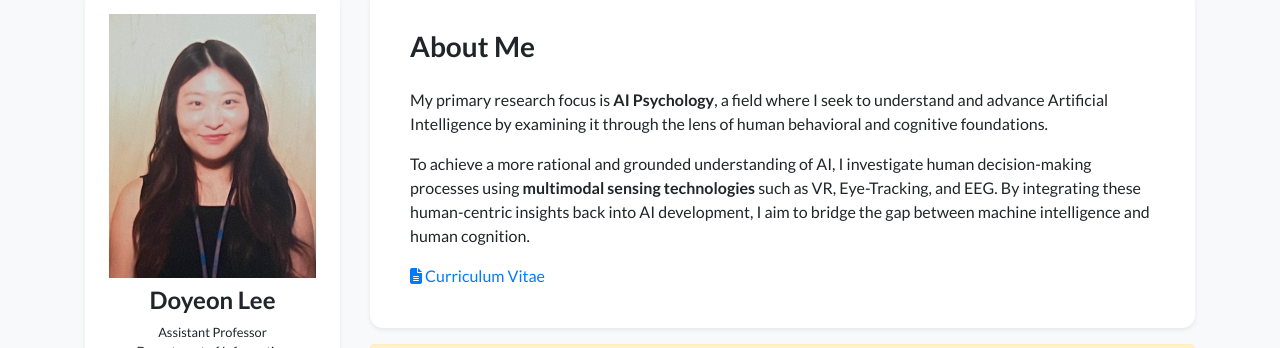
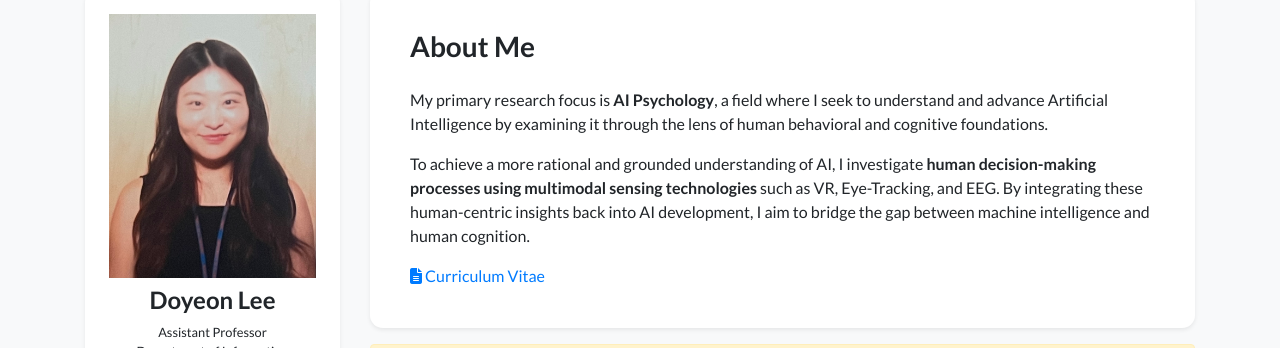
Before and after one commit to doyeonlee-log/doyeonlee-log.github.io, a Jekyll site: the page built from index.html, in a window 1280 px wide and 900 px high. Shown: the part 90-438 px from the top of the window. Built offline with Jekyll 4.4.1, drawn with Linux system fonts in a browser that asks for light colours; nearby versions of some CDN libraries; a style sheet for code colours, icons or effects is not loaded; part of the change alters nothing that is shown.

```diff
--- a/_data/profile.yml
+++ b/_data/profile.yml
@@ -26,7 +26,7 @@ short_bio: >-
     My primary research focus is <b>AI Psychology</b>, a field where I seek to understand and advance Artificial Intelligence by examining it through the lens of human behavioral and cognitive foundations.
   </p>
   <p>
-    To achieve a more rational and grounded understanding of AI, I investigate human decision-making processes using <b>multimodal sensing technologies</b> such as VR, Eye-Tracking, and EEG. By integrating these human-centric insights back into AI development, I aim to bridge the gap between machine intelligence and human cognition.
+    To achieve a more rational and grounded understanding of AI, I investigate <b>human decision-making processes using multimodal sensing technologies</b> such as VR, Eye-Tracking, and EEG. By integrating these human-centric insights back into AI development, I aim to bridge the gap between machine intelligence and human cognition.
   </p>
 
 portrait_url: /assets/images/photos/DoyeonLee.jpg
```
